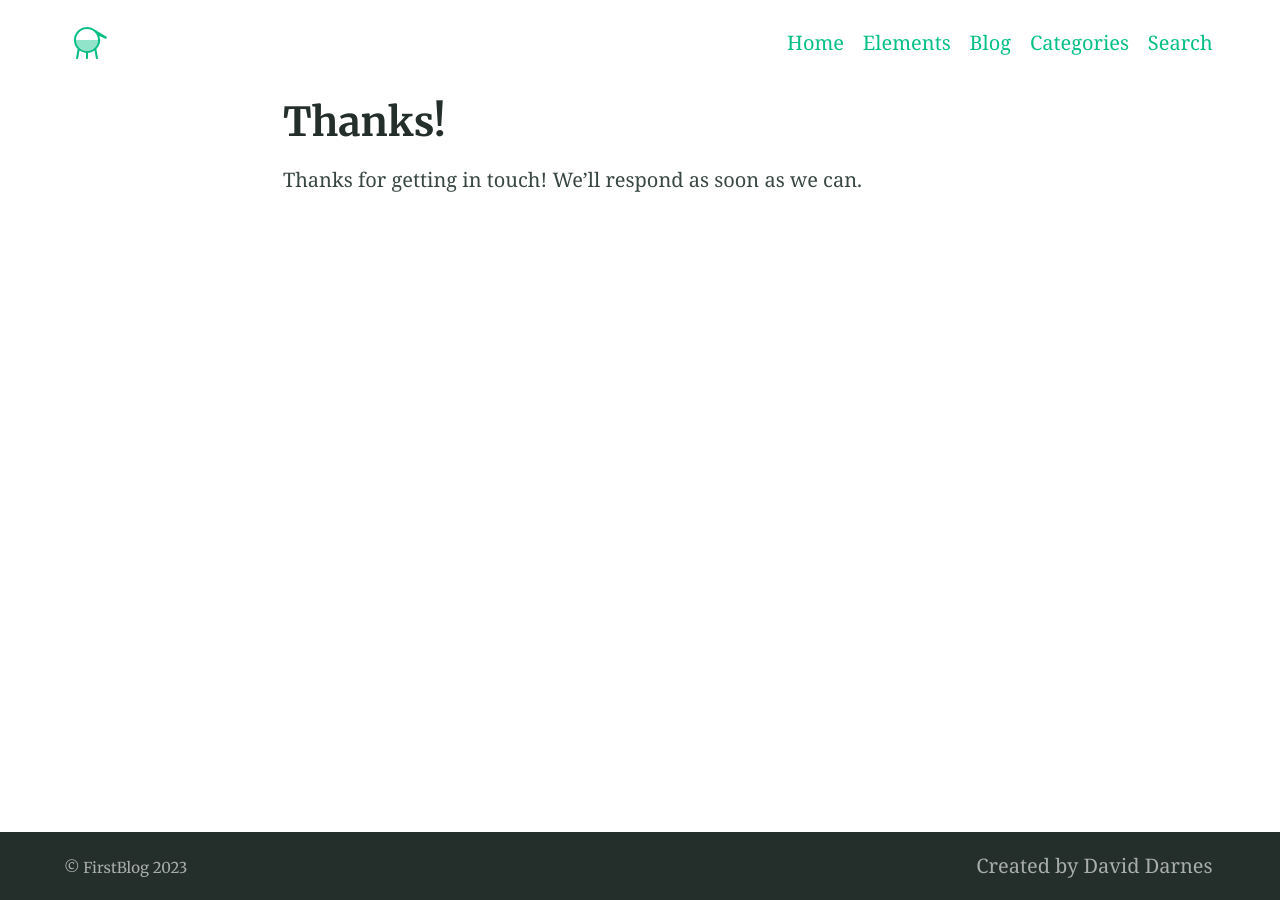
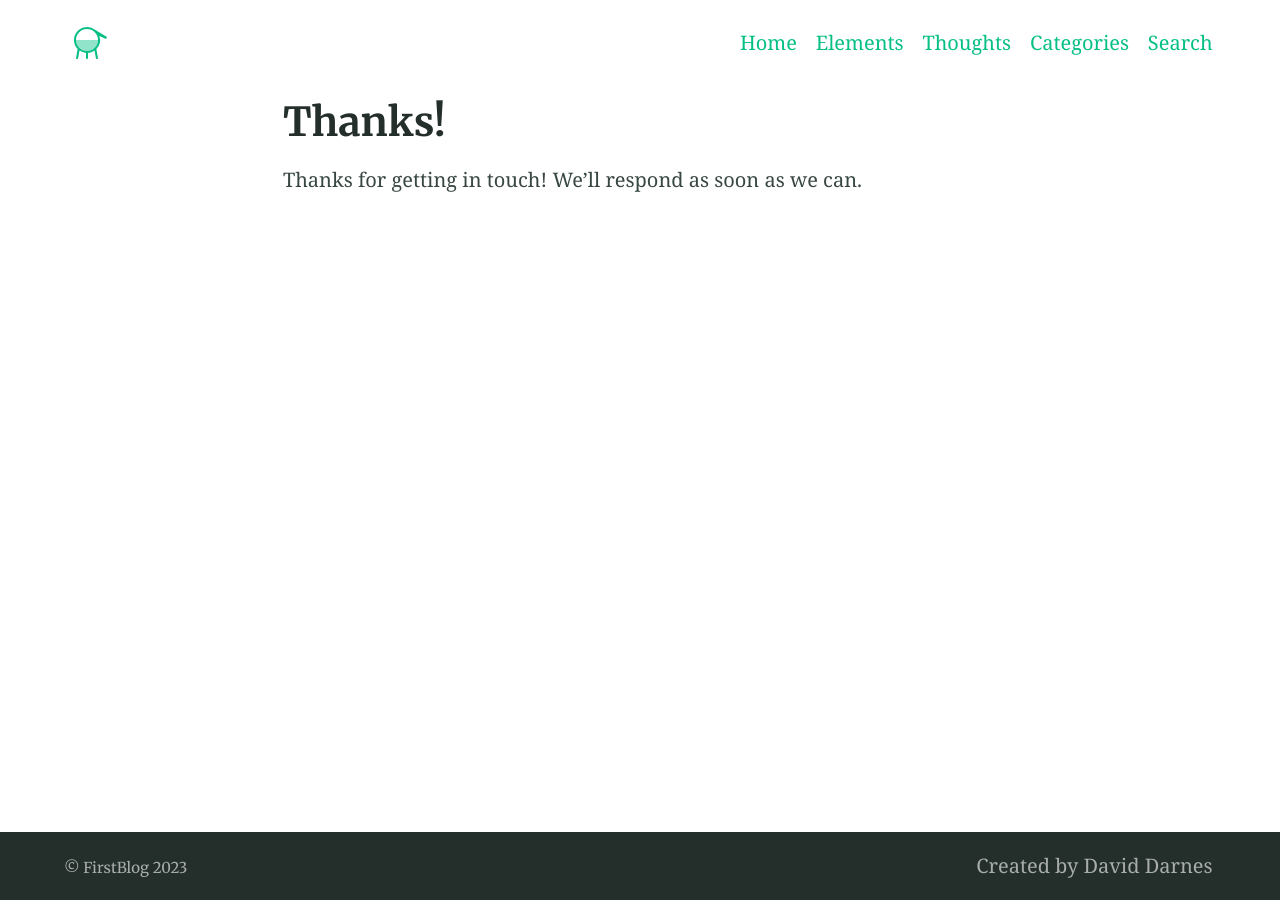
Before and after one commit to programmedrn/programmedrn.github.io, a Jekyll site: the page built from thanks.md, in a window 1280 px wide. Built offline with Jekyll 4.4.1, drawn with Linux system fonts in a browser that asks for light colours.

Commit message:
Feat: Change some images and words

```diff
--- a/_config.yml
+++ b/_config.yml
@@ -47,9 +47,9 @@ social: # jekyll-seo-tag > social overrides
   links:  # jekyll-seo-tag > social aliases (sameAs)
     - https://github.com/programmedrn
 # markdown: CommonMark # Markdown parse settings, CommonMark performs slightly better an others in build time
-# commonmark:
-  # options: ["SMART", "FOOTNOTES"]
-  # extensions: ["strikethrough", "autolink", "table"]
+commonmark:
+  options: ["SMART", "FOOTNOTES"]
+  extensions: ["strikethrough", "autolink", "table"]
 
 # 4. Jekyll settings
 sass:
@@ -61,12 +61,12 @@ timezone: Asia/Seoul # Timezone for blog posts and alike
 # 5. Collections
 collections:
   posts:
-    title: Posts # Needed for Siteleaf
+    title: Thoughts # Needed for Siteleaf
     output: true
-    description: "My thoughts and ideas" # The post list page content
+    description: "here you are" # The post list page content
     feature_text: |
-      Welcome to the blog
-    feature_image: "https://picsum.photos/2560/600?image=866"
+      In my opinion...
+    feature_image: "/assets/books.jpg"
 
 # 6. Jekyll collections settings
 defaults:
@@ -123,7 +123,7 @@ navigation_header:
   url: /
 - title: Elements
   url: /elements/
-- title: Blog
+- title: Thoughts
   url: /blog/
 - title: Categories
   url: /categories/
```
Also changed, not shown: index.md (+1 -1 lines), 1 other file.
